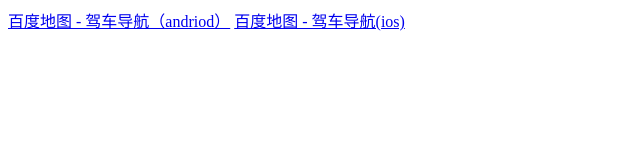
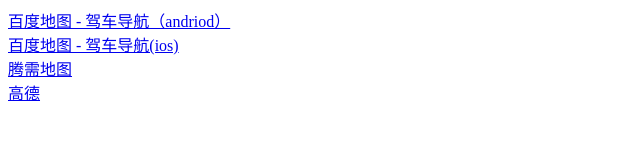
Before and after one commit to gulewei/map-call-up, a plain HTML site: page index.html in a window 1280 px wide. Shown: the whole page, without its empty margins (0-640 px from the left). Drawn offline with Linux system fonts and the light colour scheme.

Commit message:
添加地图

```diff
--- a/index.html
+++ b/index.html
@@ -6,11 +6,22 @@
   <meta name="viewport" content="width=device-width, initial-scale=1.0">
   <meta http-equiv="X-UA-Compatible" content="ie=edge">
   <title>地图调起</title>
+
+  <style>
+    a {
+      display: block;
+    }
+  </style>
 </head>
 
 <body>
   <a href="bdapp://map/navi?query=故宫">百度地图 - 驾车导航（andriod）</a>
+
   <a href="baidumap://map/navi?location=40.057023, 116.307852&src=push&type=BLK&src=webapp.line.yourCompanyName.yourAppName">百度地图 - 驾车导航(ios)</a>
+
+  <a href="http://apis.map.qq.com/uri/v1/routeplan?type=drive&from=我的家&fromcoord=39.980683,116.302&to=中关村&tocoord=39.9836,116.3164&policy=1&referer=myapp">腾需地图</a>
+
+  <a href="http://uri.amap.com/navigation?from=116.478346,39.997361,startpoint&to=116.3246,39.966577,endpoint&via=116.402796,39.936915,midwaypoint&mode=car&policy=1&src=mypage&coordinate=gaode&callnative=0">高德</a>
 </body>
 
 </html>
```
